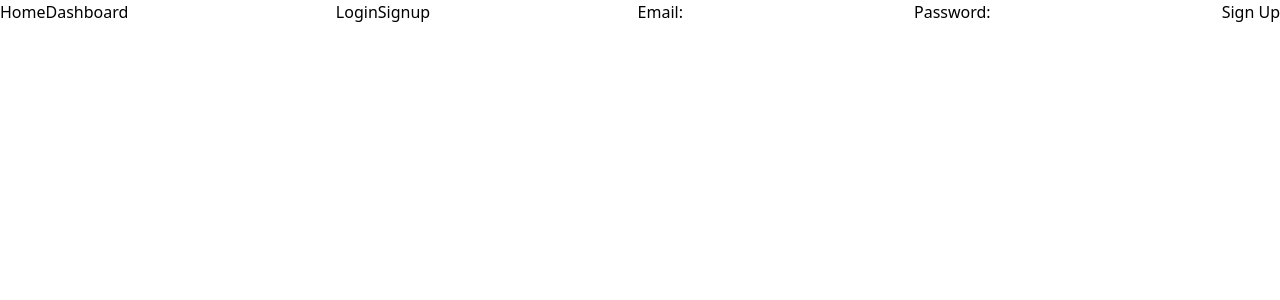
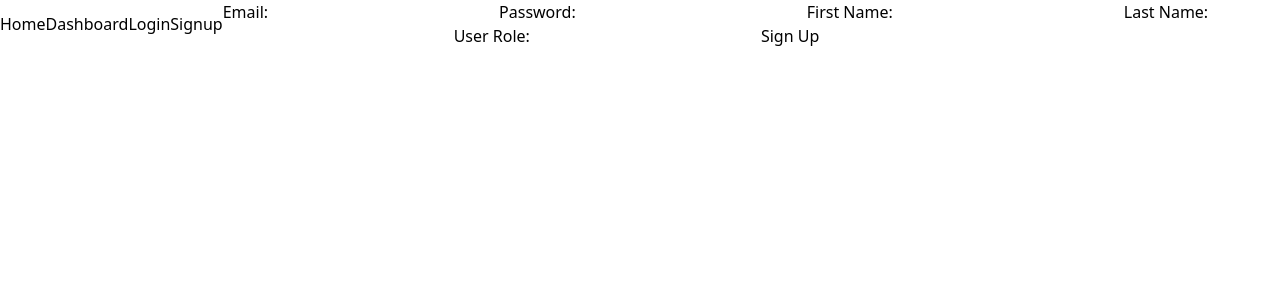
Before and after one commit to Tresh-Productivity-Product/Thresh, a React app: page /signup in a window 1280 px wide. Shown: the top 300 px of the page. Built offline with nearby package versions, Linux system fonts and the light colour scheme.

Commit message:
styling and commenting code in login/signup

```diff
--- a/client/api/loginRequest.js
+++ b/client/api/loginRequest.js
@@ -8,14 +8,14 @@ export default (email, password) => {
     },
     body: JSON.stringify({
       email,
-      password,
+      password
     })
   })
     .then(res => {
       if (res) {
         return res.json()
       } else {
-        throw new Error('login incorrect')
+        throw new Error('incorrect, login')
       }
     })
 }
--- a/client/api/signUpRequest.js
+++ b/client/api/signUpRequest.js
@@ -1,6 +1,6 @@
 import { API_URL } from "./config";
 
-export default (email, password) => {
+export default (email, password, firstName, lastName, userRole) => {
   return fetch(`${API_URL}/signup`, {
     method: 'POST',
     headers: {
@@ -9,6 +9,9 @@ export default (email, password) => {
     body: JSON.stringify({
       email,
       password,
+      firstName,
+      lastName,
+      userRole
     })
   })
     .then(res => {
--- a/client/pages/SignUp.jsx
+++ b/client/pages/SignUp.jsx
@@ -3,6 +3,7 @@ import signUpRequest from '../api/signUpRequest';
 import { useNavigate } from 'react-router-dom';
 
 export const SignUp = () => {
+  // useState to update and track the input fields from the signup page
   const [email, setEmail] = useState('');
   const [password, setPassword] = useState('');
   const [firstName, setfirstName] = useState('');
@@ -11,10 +12,12 @@ export const SignUp = () => {
   const [error, setError] = useState('');
   const navigate = useNavigate();
 
+  // handle form submission
   const handleSignUp = (e) => {
     e.preventDefault();
     signUpRequest(email, password)
       .then(() => {
+        // navigate to todoapp page if signup was successful
         navigate('/todoapp');
       }).catch(err => {
         setError(err.message);
@@ -22,7 +25,7 @@ export const SignUp = () => {
   }
 
   return (
-    <div className="flex items-center justify-between">
+    <div className = 'flex flex-column'>
       <div style={{color: 'red'}}>{error}</div>
         <form onSubmit={handleSignUp}>
           Email:
@@ -37,6 +40,24 @@ export const SignUp = () => {
             value={password}
             onChange={(e) => setPassword(e.target.value)}
           />
+          First Name:
+          <input
+            type='text'
+            value={firstName}
+            onChange={(e) => setfirstName(e.target.value)}
+          />
+          Last Name:
+          <input
+            type='text'
+            value={lastName}
+            onChange={(e) => setlastName(e.target.value)}
+          />
+          User Role:
+          <input
+            type='text'
+            value={userRole}
+            onChange={(e) => setuserRole(e.target.value)}
+          />
           <button>Sign Up</button>
         </form>
     </div>
```
